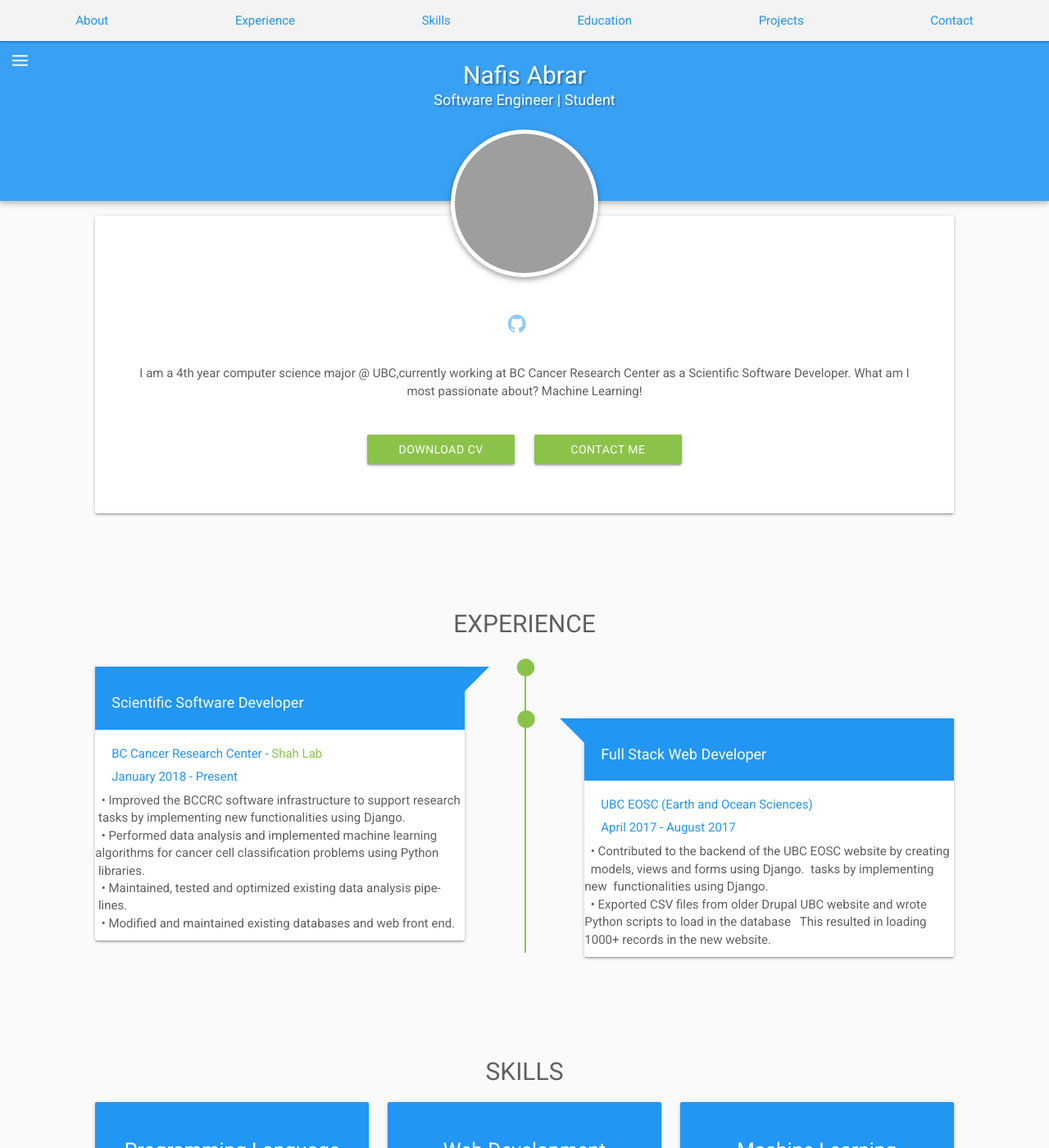
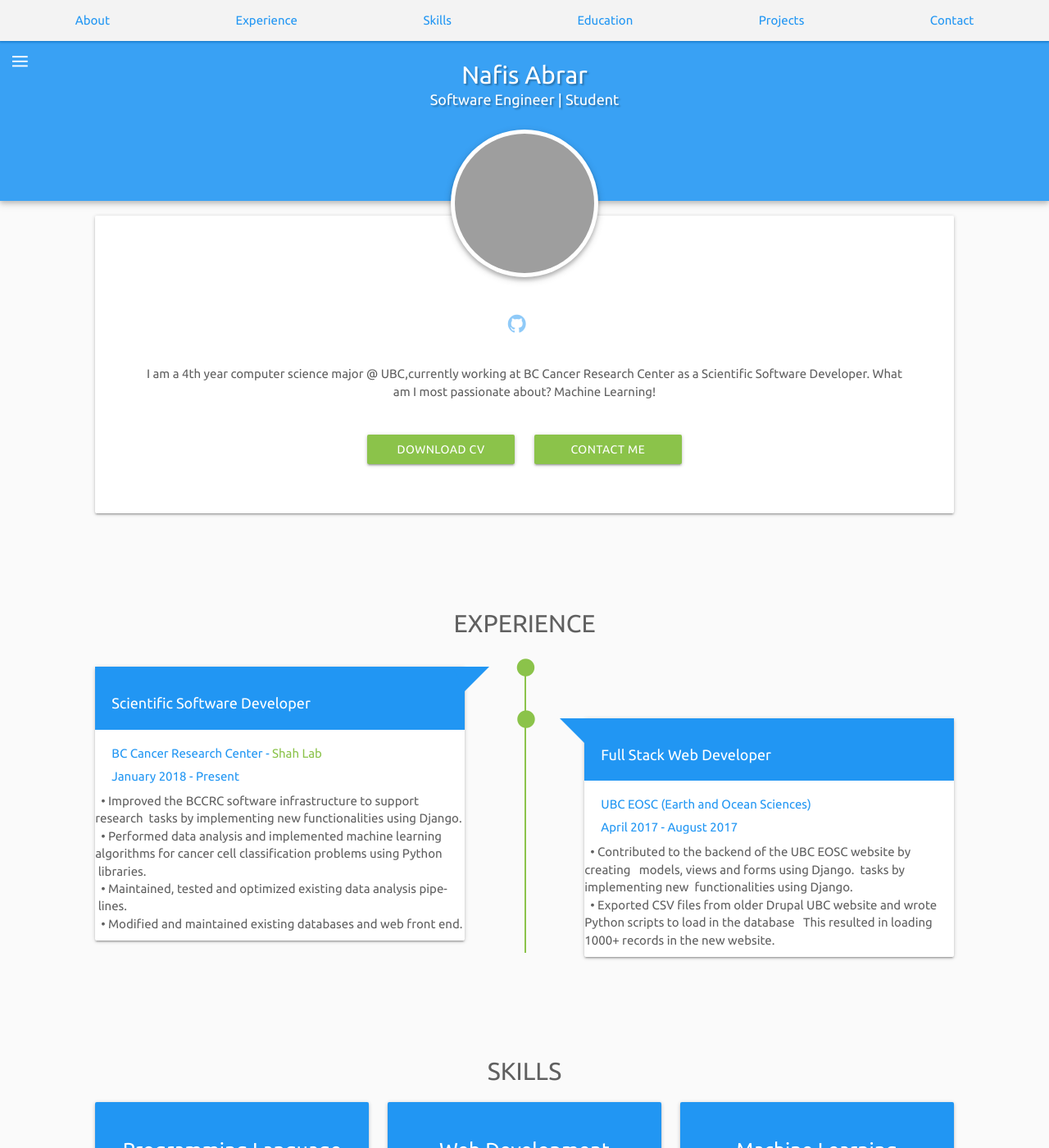
Before and after one commit to nafabrar/nafabrar.github.io, a Jekyll site: the page index.html, which Jekyll copies as it is, in a window 1280 px wide and 1400 px high. Shown: the whole window at 82% size. Built offline with Jekyll 4.4.1, drawn with Linux system fonts in a browser that asks for light colours; nearby versions of some CDN libraries; some web fonts are replaced; library files that are not in the unit come from our copies; grey boxes are pictures that could not be loaded.

Commit message:
Changed fonts

```diff
--- a/index.html
+++ b/index.html
@@ -18,7 +18,7 @@
 
 
     <!-- Google Font -->
-    <link href='https://fonts.googleapis.com/css?family=Roboto' rel='stylesheet'>
+    <link href='https://fonts.googleapis.com/css?family=Ubuntu' rel='stylesheet'>
 
 
     <!-- Google Material Icon -->
--- a/stylesheets/style-blue.css
+++ b/stylesheets/style-blue.css
@@ -141,7 +141,7 @@
 
 /*-------------TYPOGRAPHY----------------*/
 h1, h2, h3, h4, h5, h6, p, a, li {
-  font-family: 'Roboto', sans-serif; }
+  font-family: 'Ubuntu'; }
 
 h1, h2, h3, h4, h5, h6 {
   font-weight: 500; }
```
Also changed, not shown: 2 other files.
